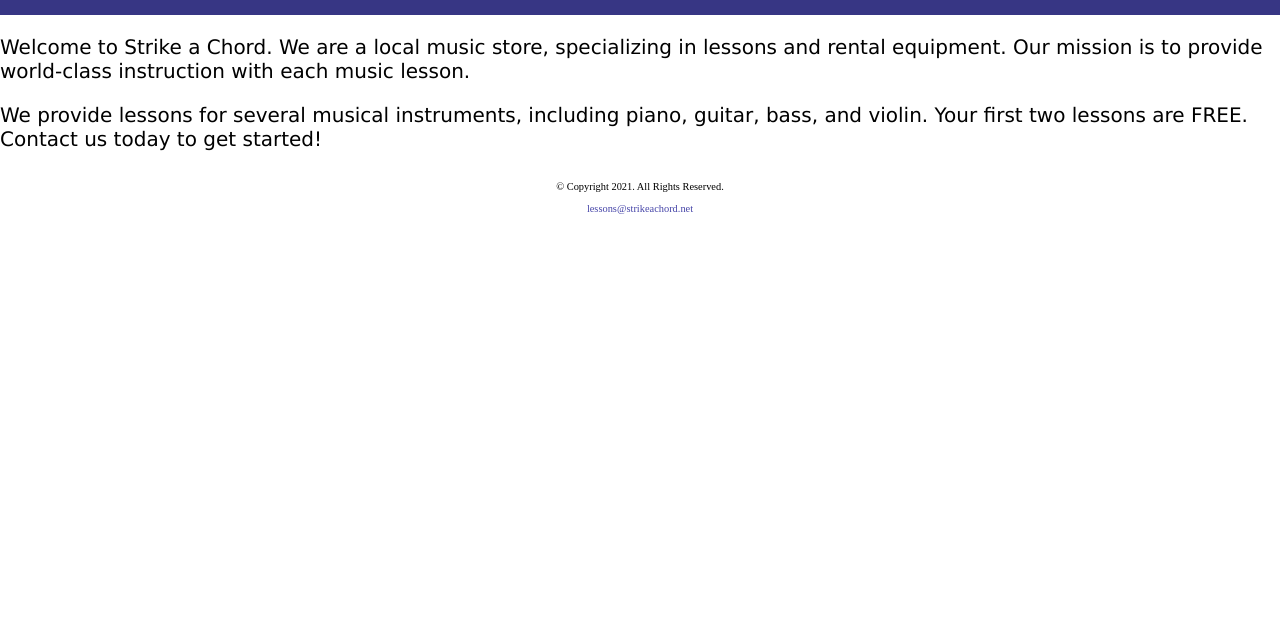
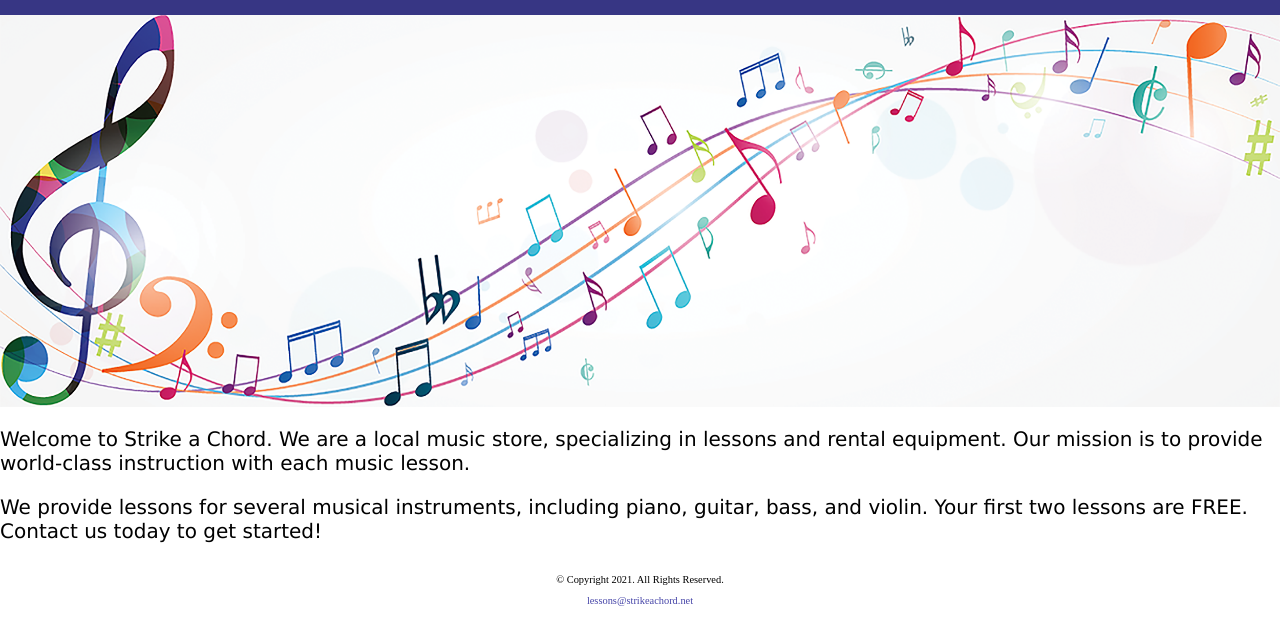
Before and after one commit to StephenADavis/CH-04-Lab-1, a plain HTML site: page index.html in a window 1280 px wide. Shown: the part 165-800 px from the top of the page. Drawn offline with Linux system fonts and the light colour scheme.

Commit message:
Update index.html
added hero image

```diff
--- a/index.html
+++ b/index.html
@@ -28,6 +28,11 @@
 
     </nav>
 
+    <!-- Hero Image -->
+    <div id="hero">
+      <img src="images/music-notes.png" alt="colorful music notes">
+    </div>
+
     <main>
 
       <div id="intro">
```
